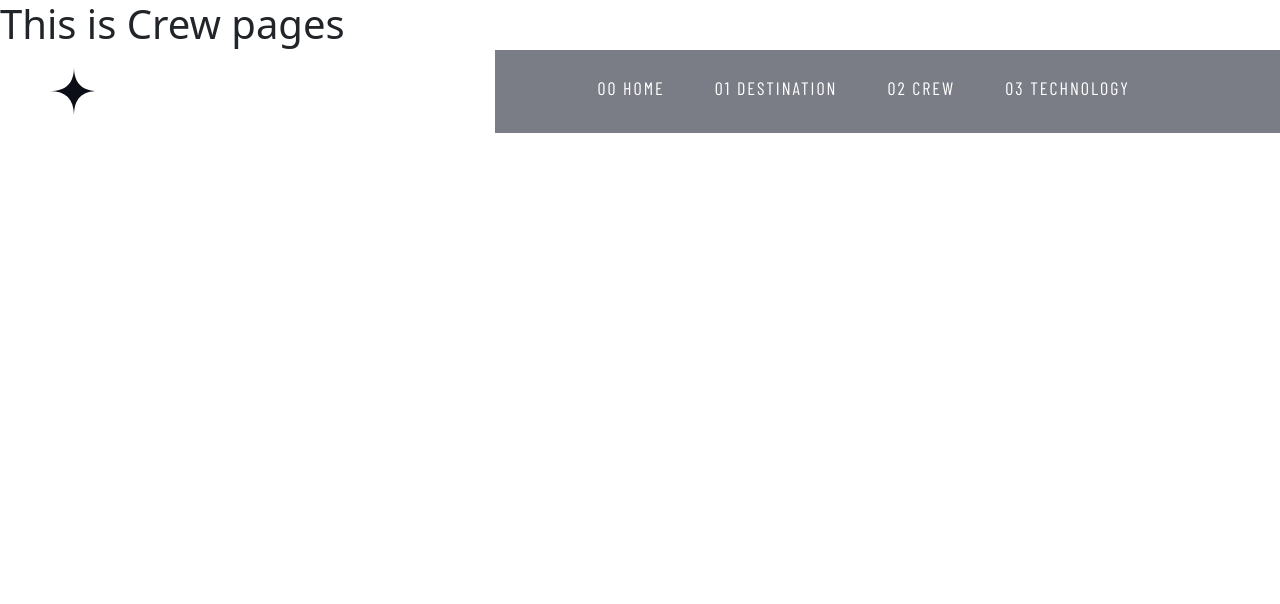
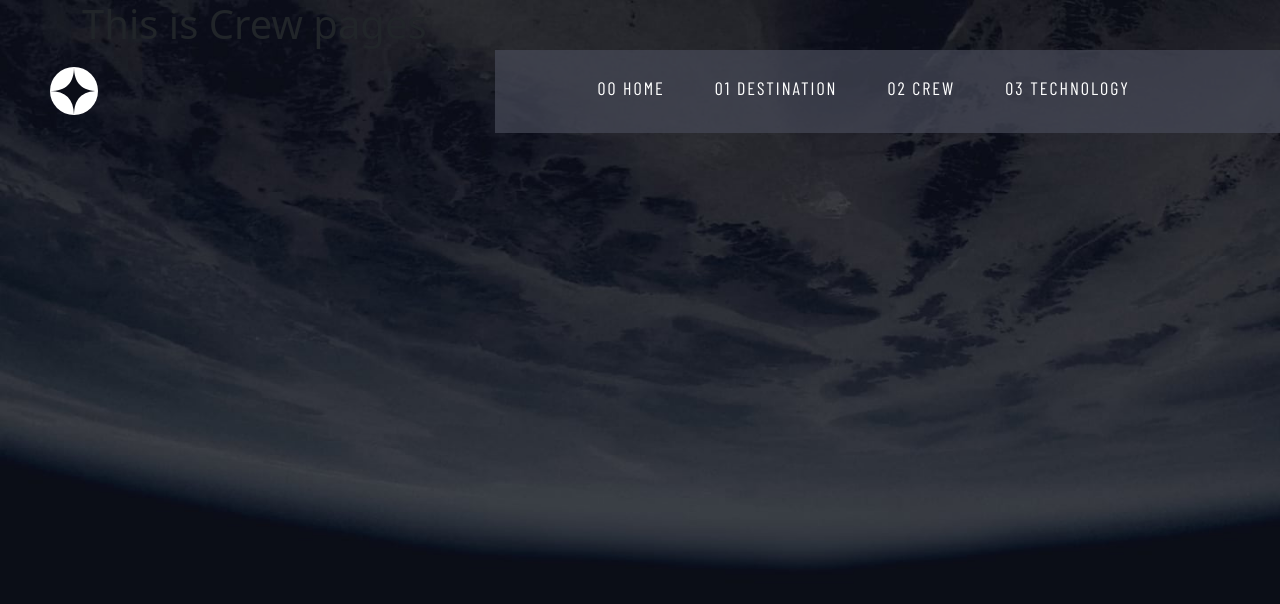
Before and after one commit to lawrenceprieto/space-tourism, a React (Vite) app: page /crew in a window 1280 px wide. Shown: the top 604 px of the page. Built offline with nearby package versions, Linux system fonts and the light colour scheme; a web font is replaced by a local one.

Commit message:
add background image on crew page

```diff
--- a/src/pages/crew.jsx
+++ b/src/pages/crew.jsx
@@ -1,7 +1,13 @@
+import "../styles/crew.css";
+
 function CrewPage() {
     return (
         <>
-            <h1>This is Crew pages</h1>
+            <div className="body-crew">
+                <div className="container">
+                    <h1>This is Crew pages</h1>
+                </div>
+            </div>
         </>
     );
 }
--- /dev/null
+++ b/src/styles/crew.css
@@ -0,0 +1,29 @@
+@media (max-width: 640px) {
+    .body-crew {
+        background-image: url('/src/assets/crew/background-crew-mobile.jpg');
+        background-repeat: no-repeat;
+        background-size: cover;
+        height: 100vh;
+        width: 100%;
+    }
+}
+
+@media (min-width: 641px) and (max-width: 1007px) {
+    .body-crew {
+        background-image: url('/src/assets/crew/background-crew-tablet.jpg');
+        background-repeat: no-repeat;
+        background-size: cover;
+        height: 100vh;
+        width: 100%;
+    }
+}
+
+@media (min-width: 1008px) {
+    .body-crew {
+        background-image: url('/src/assets/crew/background-crew-desktop.jpg');
+        background-repeat: no-repeat;
+        background-size: cover;
+        height: 100vh;
+        width: 100%;
+    }
+}
```
